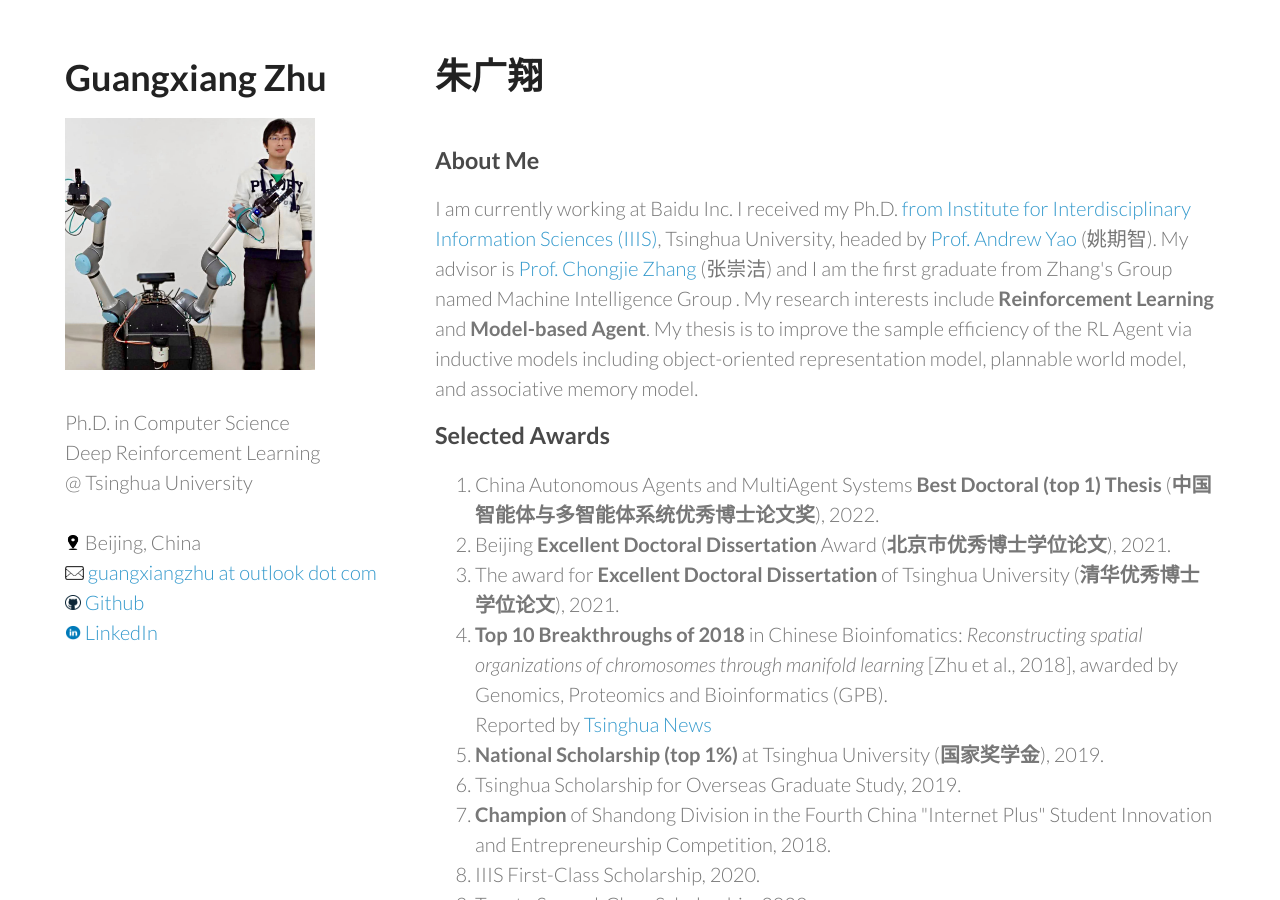
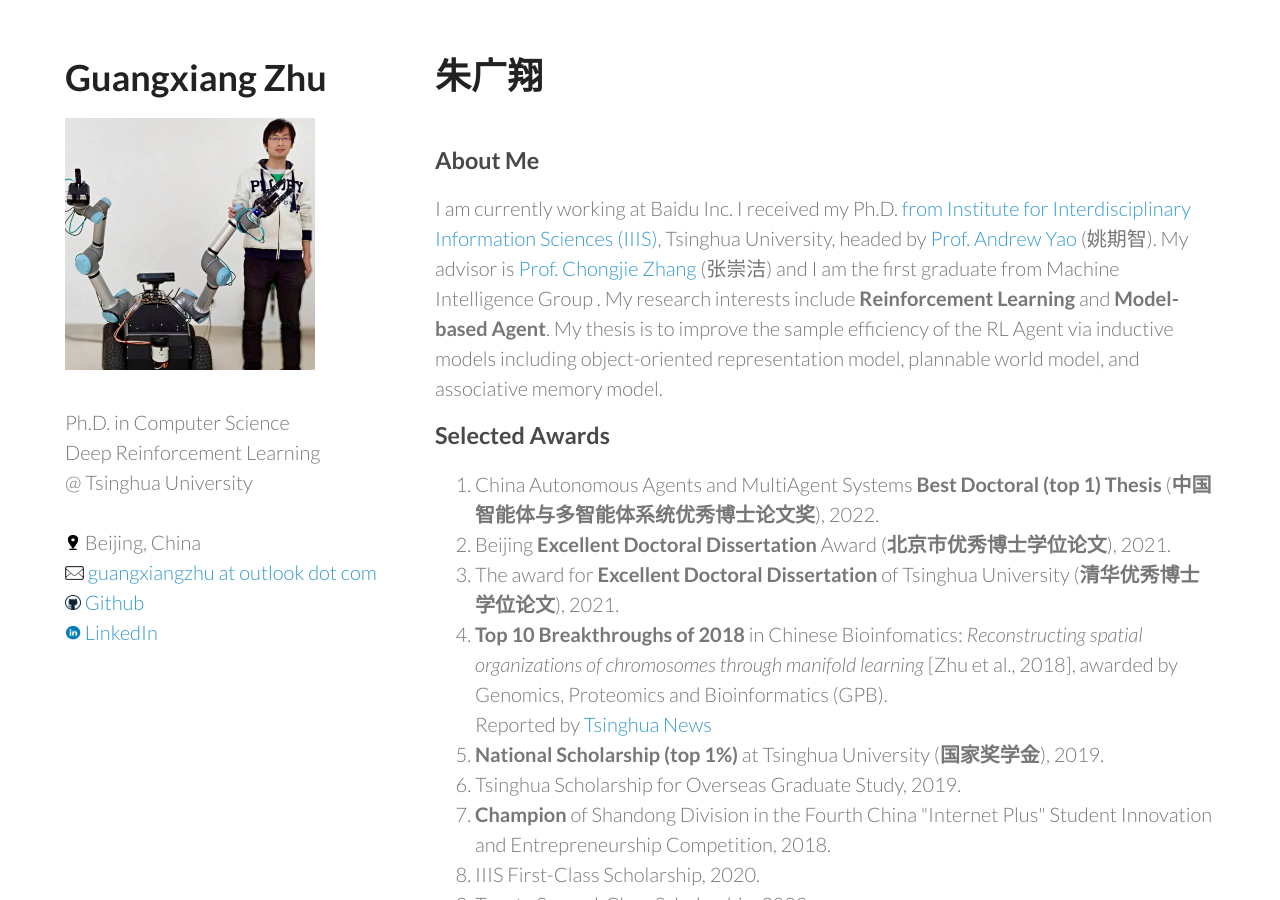
Before and after one commit to GuangxiangZhu/GuangxiangZhu.github.io, a Jekyll site: the page index.html, which Jekyll copies as it is, in a window 1280 px wide and 900 px high. Built offline with Jekyll 4.4.1, drawn with Linux system fonts in a browser that asks for light colours.

Commit message:
Update index.html

```diff
--- a/index.html
+++ b/index.html
@@ -36,7 +36,7 @@
       <br />
     	<h3>About Me</h3>
       <p>
-I am currently working at Baidu Inc. I received my Ph.D. <a href="https://iiis.tsinghua.edu.cn/en/guangxiang/"> from Institute for Interdisciplinary Information Sciences (IIIS)</a>, Tsinghua University, headed by <a href="https://iiis.tsinghua.edu.cn/yao/"> Prof. Andrew Yao</a> (姚期智). My advisor is <a href="http://people.iiis.tsinghua.edu.cn/~zhang/"> Prof. Chongjie Zhang </a> (张崇洁) and I am the first graduate from Zhang's Group named Machine Intelligence Group </a>.
+I am currently working at Baidu Inc. I received my Ph.D. <a href="https://iiis.tsinghua.edu.cn/en/guangxiang/"> from Institute for Interdisciplinary Information Sciences (IIIS)</a>, Tsinghua University, headed by <a href="https://iiis.tsinghua.edu.cn/yao/"> Prof. Andrew Yao</a> (姚期智). My advisor is <a href="http://people.iiis.tsinghua.edu.cn/~zhang/"> Prof. Chongjie Zhang </a> (张崇洁) and I am the first graduate from Machine Intelligence Group </a>.
 
 My research interests include <b>Reinforcement Learning</b> and <b>Model-based Agent</b>. My thesis is to improve the sample efficiency of the RL Agent via inductive models including object-oriented representation model, plannable world model, and associative memory model.      </p>
 
```
